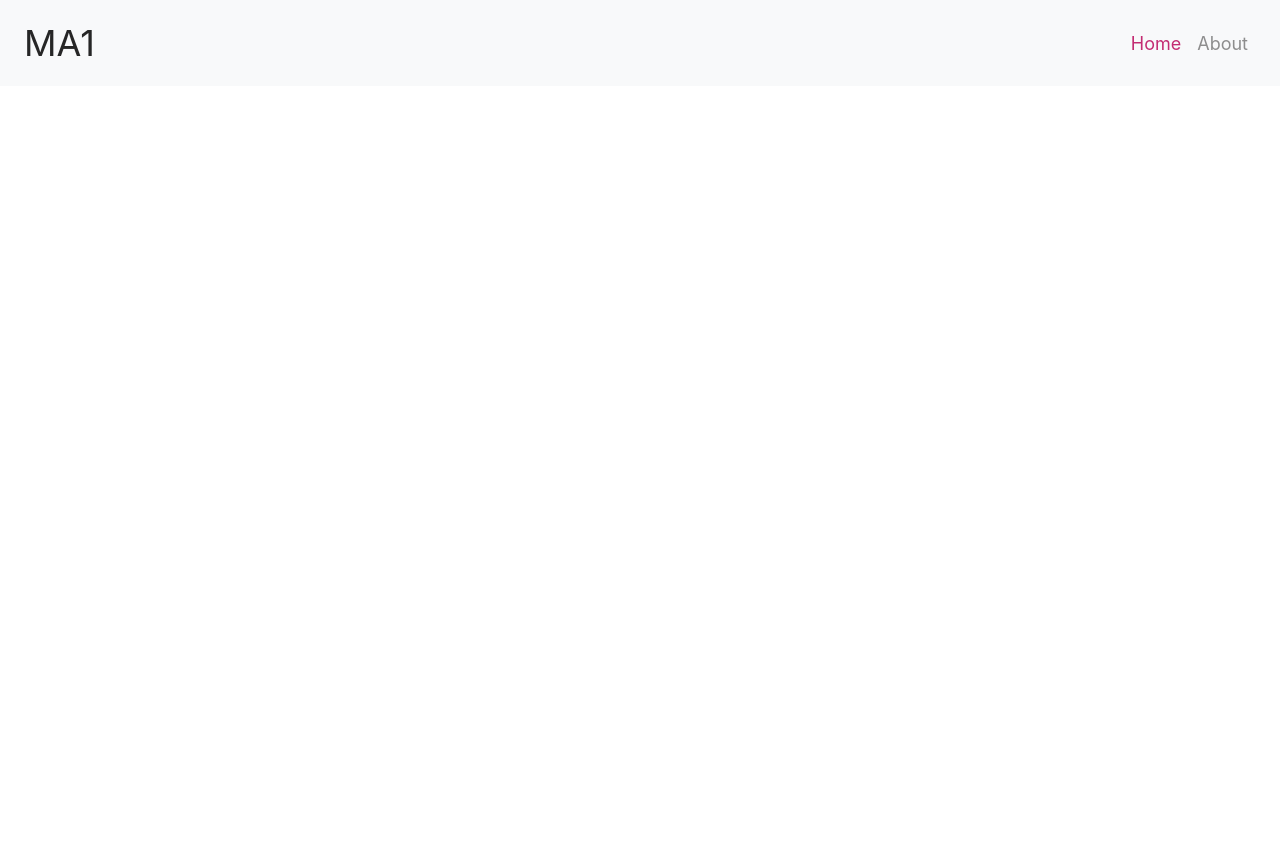
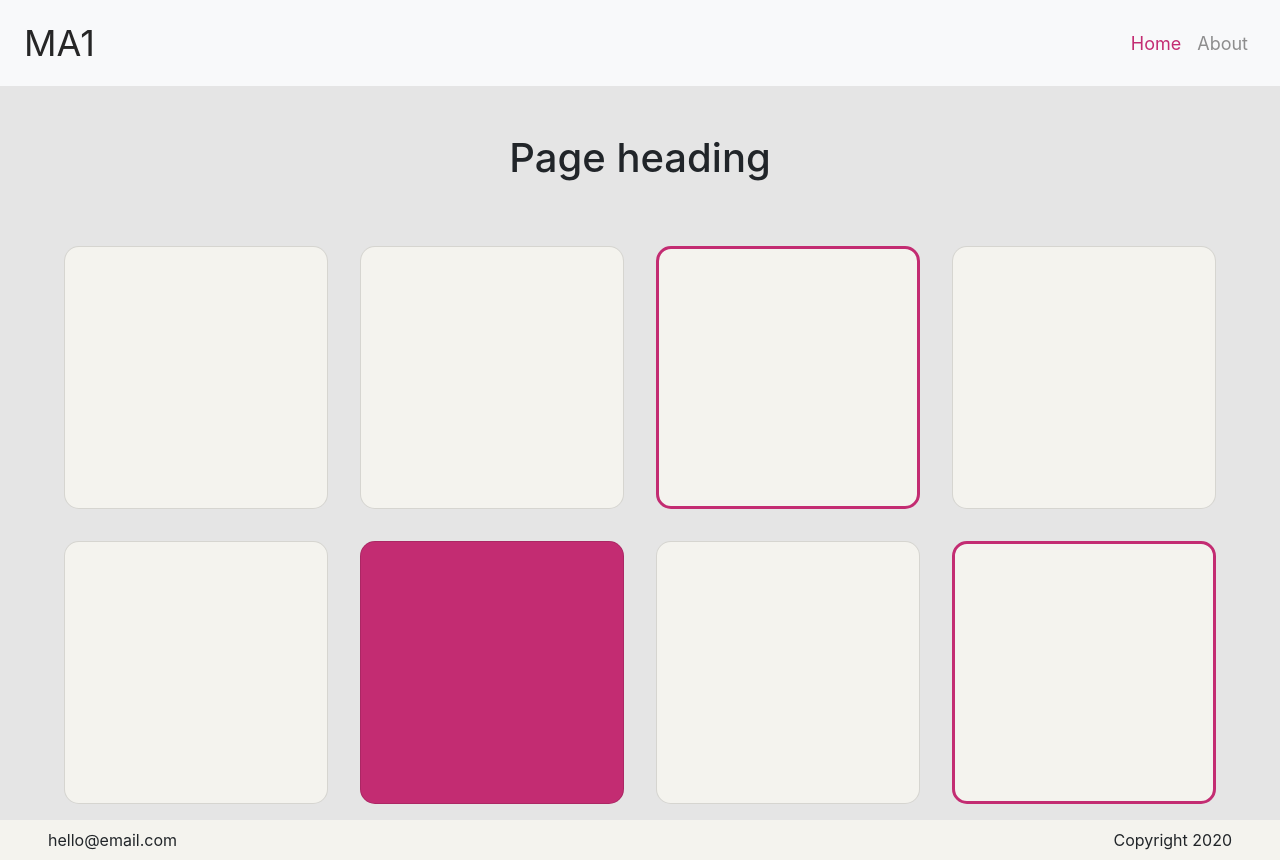
Before and after one commit to davemarong/Dave-Kjell-Marong-css-frameworks-ma1, a plain HTML site: page index.html in a window 1280 px wide. Before the commit the page ends 800 px from the top, so only its background shows below. Drawn offline with nearby package versions, Linux system fonts and the light colour scheme; files whose address does not match are found by name.

Commit message:
Cards and footer

```diff
--- a/index.html
+++ b/index.html
@@ -54,5 +54,31 @@
         </ul>
       </div>
     </nav>
+    <main>
+      <h1 class="text-center m-5">Page heading</h1>
+      <div class="d-flex flex-wrap justify-content-center">
+        <div class="card m-3" style="width: 264px; height: 263px"></div>
+        <div class="card m-3" style="width: 264px; height: 263px"></div>
+        <div
+          class="card m-3 card-border"
+          style="width: 264px; height: 263px"
+        ></div>
+        <div class="card m-3" style="width: 264px; height: 263px"></div>
+        <div class="card m-3" style="width: 264px; height: 263px"></div>
+        <div
+          class="card m-3 card-fill"
+          style="width: 264px; height: 263px"
+        ></div>
+        <div class="card m-3" style="width: 264px; height: 263px"></div>
+        <div
+          class="card m-3 card-border"
+          style="width: 264px; height: 263px"
+        ></div>
+      </div>
+    </main>
+    <footer class="py-2 px-5 align-middle d-flex">
+      <span>hello@email.com</span>
+      <span>Copyright 2020</span>
+    </footer>
   </body>
 </html>
--- a/scss/partials/_custom.scss
+++ b/scss/partials/_custom.scss
@@ -1 +1,4 @@
-// $navbar-light-color: #8d8d8d;
+$card-bg: #f4f3ee;
+$card-border-radius: 15px;
+
+$body-bg: #e5e5e5;
--- a/scss/style.scss
+++ b/scss/style.scss
@@ -50,3 +50,24 @@
   color: #262626 !important;
   font-size: 36px;
 }
+
+.d-flex > .card-border {
+  border: 3px solid #c32c72;
+}
+
+.d-flex > .card-fill {
+  background-color: #c32c72;
+}
+
+footer {
+  background-color: #f4f3ee;
+  flex-direction: column;
+  align-items: center;
+}
+
+@include media-breakpoint-up(sm) {
+  footer {
+    flex-direction: row !important;
+    justify-content: space-between;
+  }
+}
```
Also changed, not shown: scss/style.css, 1 other file.
